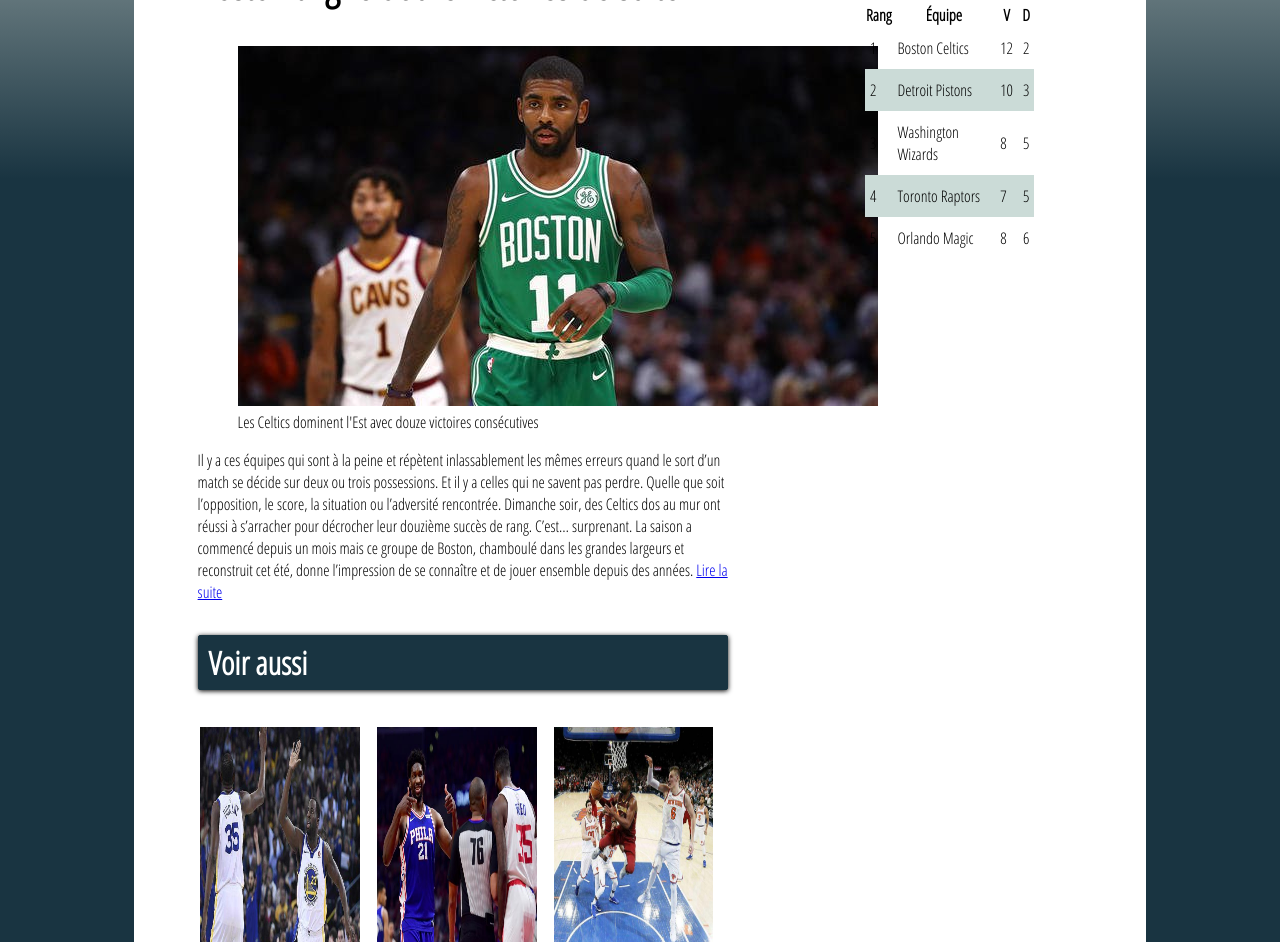
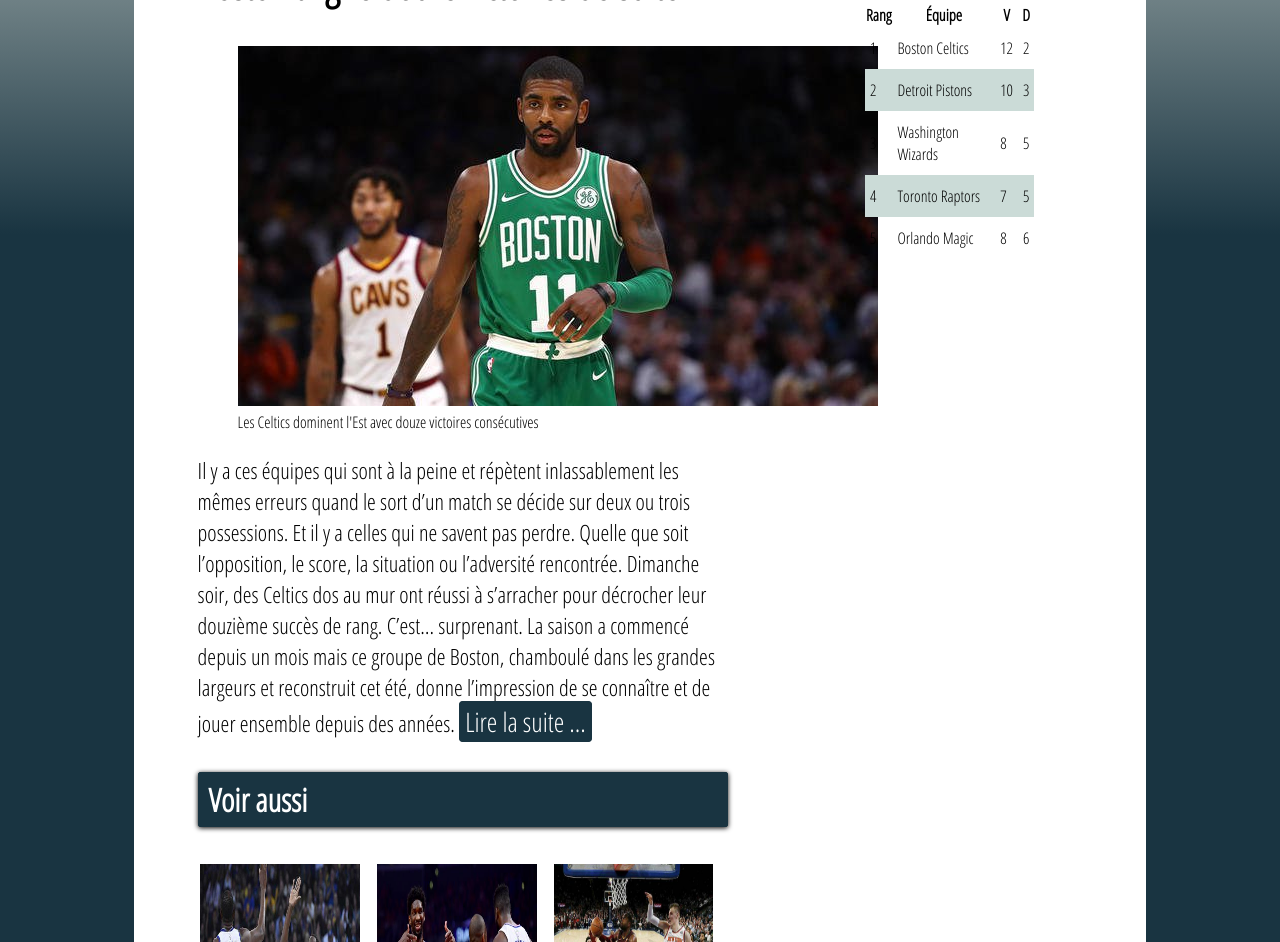
Before and after one commit to imhassane/ubo_site, a plain HTML site: page SW2/index.html in a window 1280 px wide. Shown: the part 389-1331 px from the top of the page. Drawn offline with nearby package versions, Linux system fonts and the light colour scheme.

Commit message:
Version 4 du site

```diff
--- a/SW2/css/style.css
+++ b/SW2/css/style.css
@@ -98,6 +98,22 @@ main{
 
 .main-content{
 	width: 60%;
+}
+
+.last-post p{
+	font-size: 1.4em;
+}
+
+#lire-suite{
+	color: black;
+	font-size: 1.2em;
+	text-decoration: none;
+	border: 1px solid #193441;
+	padding: 1px 5px 1px 5px;
+	background-color: #193441;
+	color: white;
+	border-radius: 4px;
+	line-height: -15px;
 }
 
 .article-title{
--- a/SW2/index.html
+++ b/SW2/index.html
@@ -64,7 +64,11 @@
                 <figcaption>Les Celtics dominent l'Est avec douze victoires consécutives</figcaption>
               </figure>
               <p>
-                Il y a ces équipes qui sont à la peine et répètent inlassablement les mêmes erreurs quand le sort d’un match se décide sur deux ou trois possessions. Et il y a celles qui ne savent pas perdre. Quelle que soit l’opposition, le score, la situation ou l’adversité rencontrée. Dimanche soir, des Celtics dos au mur ont réussi à s’arracher pour décrocher leur douzième succès de rang. C’est… surprenant. La saison a commencé depuis un mois mais ce groupe de Boston, chamboulé dans les grandes largeurs et reconstruit cet été, donne l’impression de se connaître et de jouer ensemble depuis des années. <a target="blank" href="pages/boston-douze-victoires.html">Lire la suite</a>
+                Il y a ces équipes qui sont à la peine et répètent inlassablement les mêmes erreurs quand le sort d’un match se décide sur deux ou trois possessions.
+				Et il y a celles qui ne savent pas perdre. Quelle que soit l’opposition, le score, la situation ou l’adversité rencontrée.
+				Dimanche soir, des Celtics dos au mur ont réussi à s’arracher pour décrocher leur douzième succès de rang. C’est… surprenant.
+				La saison a commencé depuis un mois mais ce groupe de Boston, chamboulé dans les grandes largeurs et reconstruit cet été,
+				donne l’impression de se connaître et de jouer ensemble depuis des années. <a target="blank" href="pages/boston-douze-victoires.html" id="lire-suite">Lire la suite ...</a>
               </p>
             </div>
 
--- a/SW2/scripts/script.js
+++ b/SW2/scripts/script.js
@@ -22,7 +22,7 @@ $(document).ready(function(){
 
   $('#aside-est').show()
 
-  $('.navbar-default ul li a').on('click', function(){
+  $('#list-meilleurs-joueurs').on('click', function(){
 
       $('#list-meilleurs-joueurs-ul').fadeToggle()
 
```
